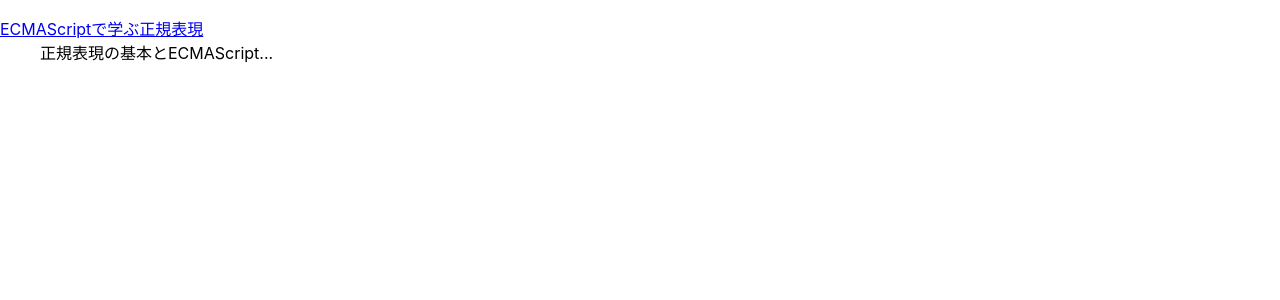
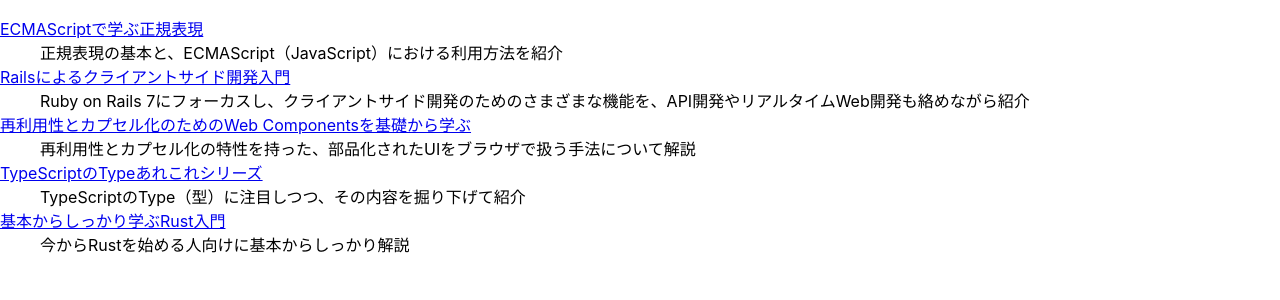
Before and after one commit to nekketsu2010/quick-react, a React (Create React App) app: page / in a window 1280 px wide. Shown: the top 300 px of the page. Built offline with nearby package versions, Linux system fonts and the light colour scheme.

Commit message:
feature: articlesに要素を追加しました。

```diff
--- a/src/index.js
+++ b/src/index.js
@@ -7,12 +7,36 @@
 const root = ReactDOM.createRoot(document.getElementById('root'));
 const articles = [
   {
-    url: 'https://www.atmarkit.co.jp/alt/series/9383/',
+    url: 'https://www.atmarkit.co.jp/ait/series/9383/',
     title: 'ECMAScriptで学ぶ正規表現',
-    description: '正規表現の基本とECMAScript...',
-    isNew: true,
-  }
-]
+    description: '正規表現の基本と、ECMAScript（JavaScript）における利用方法を紹介',
+    isNew: true
+  },
+  {
+    url: 'https://codezine.jp/article/corner/919',
+    title: 'Railsによるクライアントサイド開発入門',
+    description: 'Ruby on Rails 7にフォーカスし、クライアントサイド開発のためのさまざまな機能を、API開発やリアルタイムWeb開発も絡めながら紹介',
+    isNew: false
+  },
+  {
+    url: 'https://codezine.jp/article/corner/927',
+    title: '再利用性とカプセル化のためのWeb Componentsを基礎から学ぶ',
+    description: '再利用性とカプセル化の特性を持った、部品化されたUIをブラウザで扱う手法について解説',
+    isNew: true
+  },
+  {
+    url: 'https://atmarkit.itmedia.co.jp/ait/series/26423/',
+    title: 'TypeScriptのTypeあれこれシリーズ',
+    description: 'TypeScriptのType（型）に注目しつつ、その内容を掘り下げて紹介',
+    isNew: false
+  },
+  {
+    url: 'https://atmarkit.itmedia.co.jp/ait/series/24844/',
+    title: '基本からしっかり学ぶRust入門',
+    description: '今からRustを始める人向けに基本からしっかり解説',
+    isNew: false
+  },
+];
 
 root.render(
   <dl>
```
